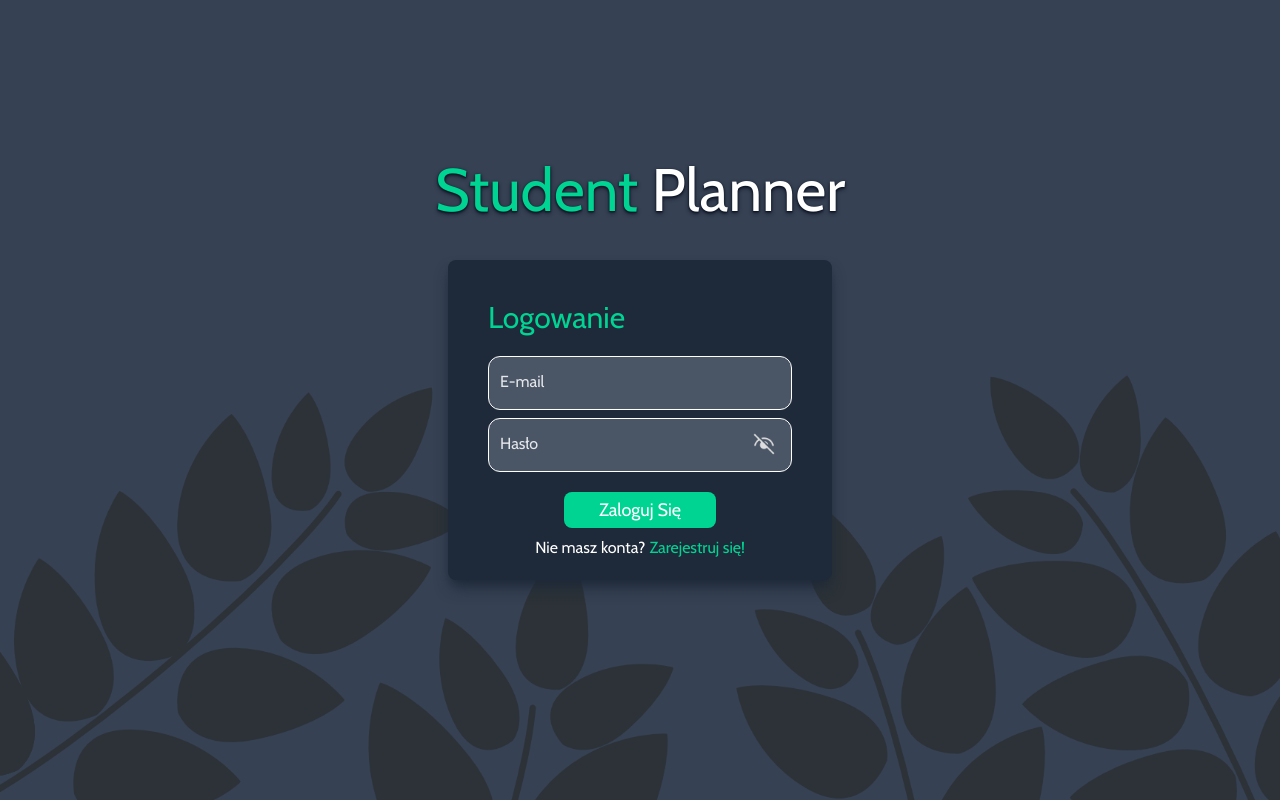
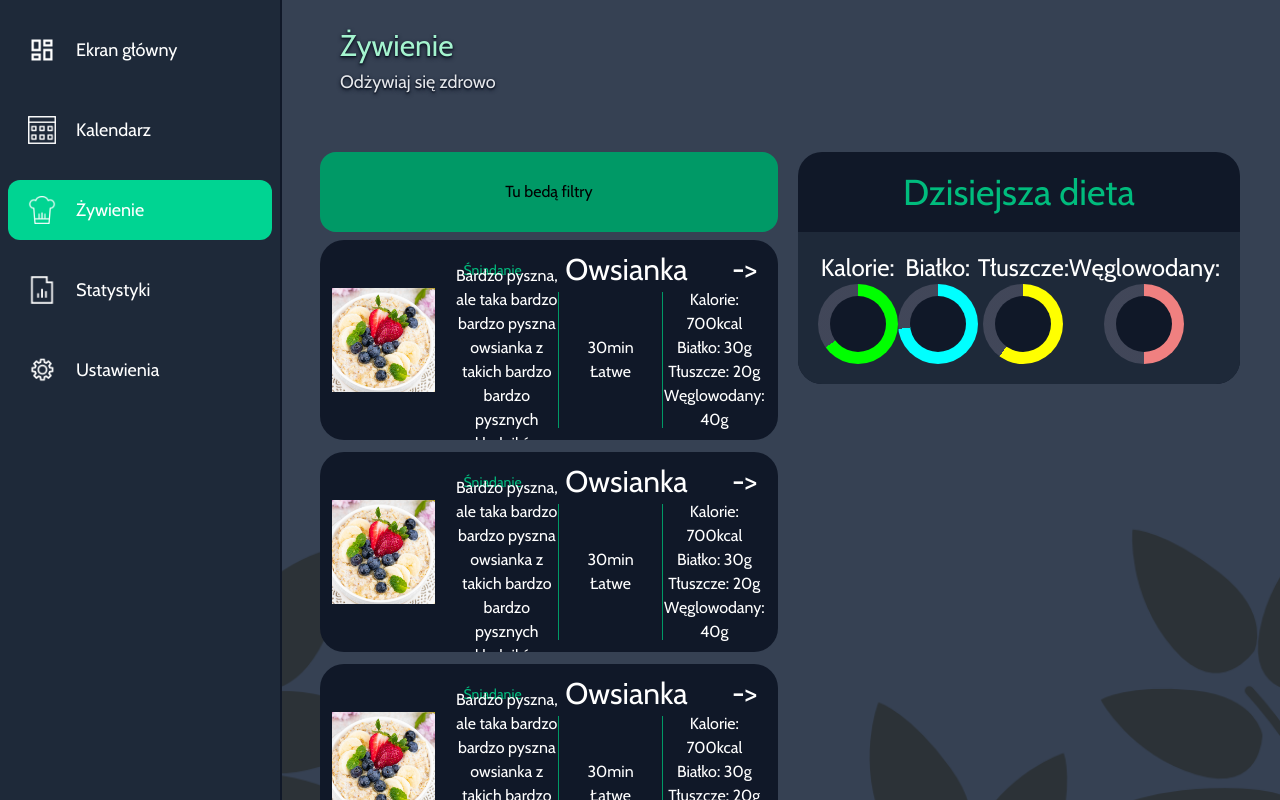
Before and after one commit to Milosz-Marchewka/WellPlan, a React (Vite) app in the folder client/: page /nutrition in a window 1280 px wide. Before the commit this address led to /login. Shown: the top 800 px of the page. Built offline with nearby package versions, Linux system fonts and the light colour scheme.

Commit message:
Nutrition tab created

```diff
--- a/client/src/App.css
+++ b/client/src/App.css
@@ -12,6 +12,7 @@ body{
     background-size: cover;
     background-position: center;
     background-repeat: no-repeat;
+    overflow-x: hidden;
 }
 
 input[type="color"]::-webkit-color-swatch-wrapper {
--- a/client/src/App.jsx
+++ b/client/src/App.jsx
@@ -1,6 +1,7 @@
 import DesktopView from './DesktopView'
 import { BrowserRouter } from 'react-router-dom'
 import './App.css'
+import Background from "./assets/background/background.png";
 
 function App() {
 
--- a/client/src/DesktopView.jsx
+++ b/client/src/DesktopView.jsx
@@ -46,15 +46,15 @@ function DesktopView(){
     // HACK: this works instead of sessions lol
     // try to go to another url, it will pull you back unless the state is saturated lol
     // edit: now featuring pseudosessions&trade;
-    useEffect(()=>{
-        const currentUser = getUserWithExpiry();
-        setUser(currentUser);
-        if(currentUser == null){
-            navigate("/login");
-        } else {
-            navigate("/");
-         }
-    }, []);
+    // useEffect(()=>{
+    //     const currentUser = getUserWithExpiry();
+    //     setUser(currentUser);
+    //     if(currentUser == null){
+    //         navigate("/login");
+    //     } else {
+    //         navigate("/");
+    //      }
+    // }, []);
 
 
     useEffect(()=>{
--- /dev/null
+++ b/client/src/components/nutrition/Meal.jsx
@@ -0,0 +1,38 @@
+
+const Meal = ({imgUrl, title, prepTime, prepDifficulty, macronutrients}) => {
+
+
+    return(
+        <div className="h-50 bg-gray-900 text-white flex w-full items-center overflow-hidden gap-5 rounded-3xl p-3">
+            <div className="h-full flex-1 overflow-hidden flex items-center rounded-2xl">
+                <img src={imgUrl} alt={imgUrl} className="w-full"/>
+            </div>
+            <div className="flex-3 h-full">
+                <div className="text-center text-3xl h-fit flex items-center px-2 mb-1">
+                    <p className="text-sm text-emerald-500 float-left flex-1">Śniadanie</p>
+                    <h3 className="flex-8">{title}</h3>
+                    <p className="flex-1">-&gt;</p>
+                </div>
+                <div className="flex items-center h-34 text-center">
+                    <div className="flex-1 flex justify-center">
+                        <p>Bardzo pyszna, ale taka bardzo bardzo pyszna owsianka z takich bardzo bardzo pysznych składników.</p>
+                    </div>
+                    <div className="flex-1 flex flex-col border-l-1 border-l-emerald-600 h-full justify-center">
+                        <p>{prepTime}</p>
+                        <p>Łatwe</p>
+                    </div>
+                    <div className="flex-1 flex flex-col border-l-1 border-l-emerald-600 h-full justify-center">
+                        <p>Kalorie: {macronutrients.calories}kcal</p>
+                        <p>Białko: {macronutrients.protein}g</p>
+                        <p>Tłuszcze: {macronutrients.fat}g</p>
+                        <p>Węglowodany: {macronutrients.carbs}g</p>
+                    </div>
+                </div>
+            </div>
+
+        </div>
+    );
+
+}
+
+export default Meal;
--- /dev/null
+++ b/client/src/components/nutrition/Meals.jsx
@@ -0,0 +1,24 @@
+import Owsianka from "../../assets/meals/Owsianka.jpg";
+import Meal from "./Meal";
+
+const Meals = () => {
+
+    return(
+        <div className="w-full">
+            <div className="w-full bg-emerald-600 h-20 rounded-2xl flex items-center justify-center">
+                <p>Tu bedą filtry</p>
+            </div>
+            <div className="w-full py-2">
+                <div className="flex flex-col gap-3">
+                    <Meal imgUrl={Owsianka} title="Owsianka" prepDifficulty={0} prepTime="30min" macronutrients={{calories: 700, protein: 30, fat: 20, carbs: 40}}/>
+                    <Meal imgUrl={Owsianka} title="Owsianka" prepDifficulty={0} prepTime="30min" macronutrients={{calories: 700, protein: 30, fat: 20, carbs: 40}}/>
+                    <Meal imgUrl={Owsianka} title="Owsianka" prepDifficulty={0} prepTime="30min" macronutrients={{calories: 700, protein: 30, fat: 20, carbs: 40}}/>
+                    <Meal imgUrl={Owsianka} title="Owsianka" prepDifficulty={0} prepTime="30min" macronutrients={{calories: 700, protein: 30, fat: 20, carbs: 40}}/>
+                </div>
+            </div>
+        </div>
+    );
+
+}
+
+export default Meals;
--- a/client/src/components/nutrition/Nutrition.jsx
+++ b/client/src/components/nutrition/Nutrition.jsx
@@ -1,8 +1,27 @@
+import Meals from "./Meals";
+import Statistic from "./Statistic";
+
 const Nutrition = ()=>{
+
+
+
     return(
-    <>
-        <p>Nutrition</p>
-    </>)
+        <div>
+            <div className="w-fit h-fit px-15 pt-2 flex gap-1 flex-col align-middle text-shadow-md text-shadow-gray-900">
+                <h1 className='mt-5 text-emerald-200 text-3xl'>Żywienie</h1>
+                <p className="mb-4 text-gray-200 text-lg">Odżywiaj się zdrowo</p>
+            </div>
+
+            <div className="flex p-10 gap-5">
+                <div className="flex-2">
+                    <Meals />
+                </div>
+                <div className="flex-1">
+                    <Statistic/>
+                </div>
+            </div>
+        </div>
+    );
 }
 
 export default Nutrition;
--- /dev/null
+++ b/client/src/components/nutrition/RadialProgress.jsx
@@ -0,0 +1,23 @@
+
+const RadialProgress = ({percentage, color}) => {
+
+    const style = {
+        borderRadius: "50%",
+        background: `conic-gradient(${color} ${percentage*3.6}deg, rgba(100,100,120,0.5) 0deg)`,
+    }
+
+    return(
+
+        <div className="w-full flex justify-center">
+            <div className="w-20 h-20 flex items-center justify-center" style={style}>
+                <div className="w-14 h-14 bg-gray-900 rounded-[50%] ">
+
+
+                </div>
+            </div>
+        </div>
+
+    );
+}
+
+export default RadialProgress;
--- /dev/null
+++ b/client/src/components/nutrition/Statistic.jsx
@@ -0,0 +1,30 @@
+import RadialProgress from "./RadialProgress";
+
+const Statistic = ({user}) => {
+
+    return(
+        <div className="bg-gray-900 text-emerald-500 text-4xl text-center rounded-3xl w-full overflow-hidden">
+            <h2 className="py-5">Dzisiejsza dieta</h2>
+            <div className="flex justify-between p-5 text-white text-2xl bg-gray-800">
+                <div className="flex-1 flex flex-col align-items">
+                    <h4>Kalorie:</h4>
+                    <RadialProgress percentage={65} color="lime"/>
+                </div>
+                <div className="flex-1">
+                    <h4>Białko:</h4>
+                    <RadialProgress percentage={73} color="cyan"/>
+                </div>
+                <div className="flex-1">
+                    <h4>Tłuszcze:</h4>
+                    <RadialProgress percentage={60} color="yellow"/>
+                </div>
+                <div className="flex-1">
+                    <h4>Węglowodany:</h4>
+                    <RadialProgress percentage={50} color="lightcoral"/>
+                </div>
+            </div>
+        </div>
+    );
+}
+
+export default Statistic;
```
Also changed, not shown: client/src/assets/meals/owsianka.jpg (added).
